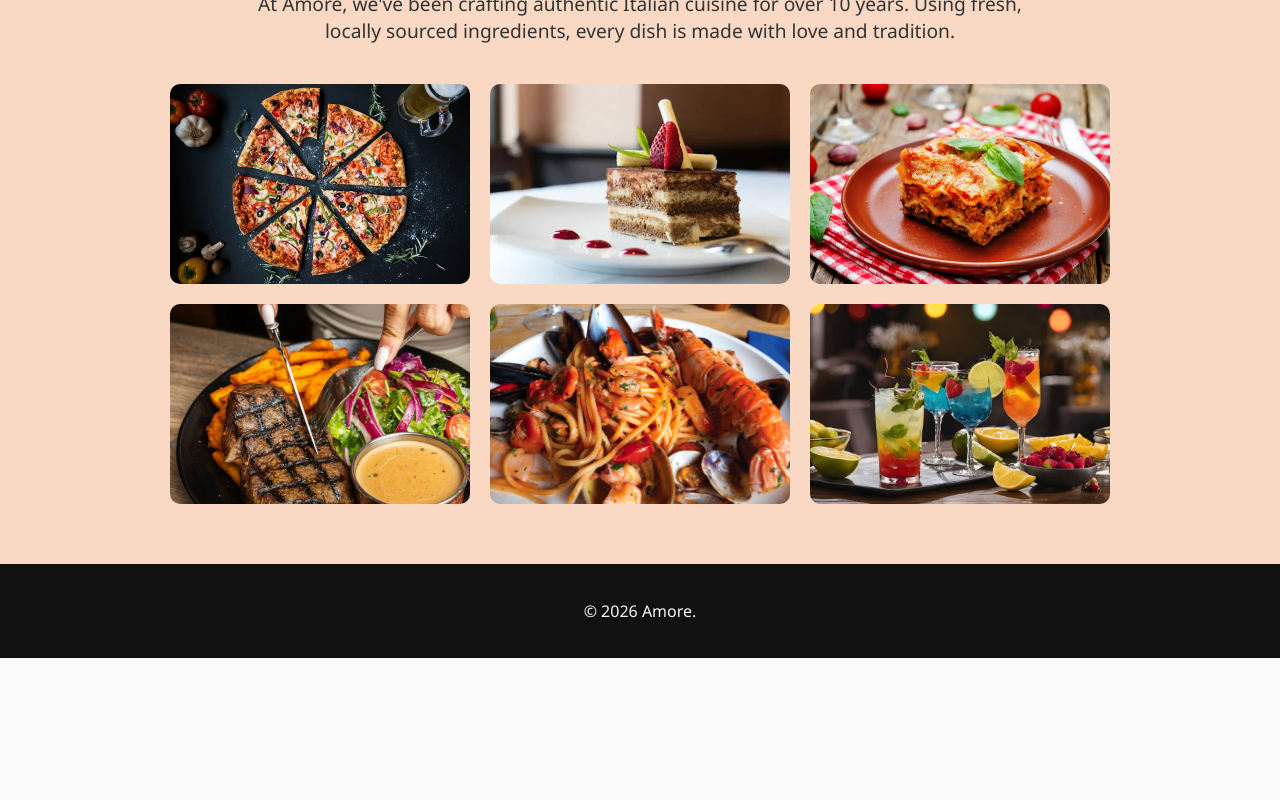
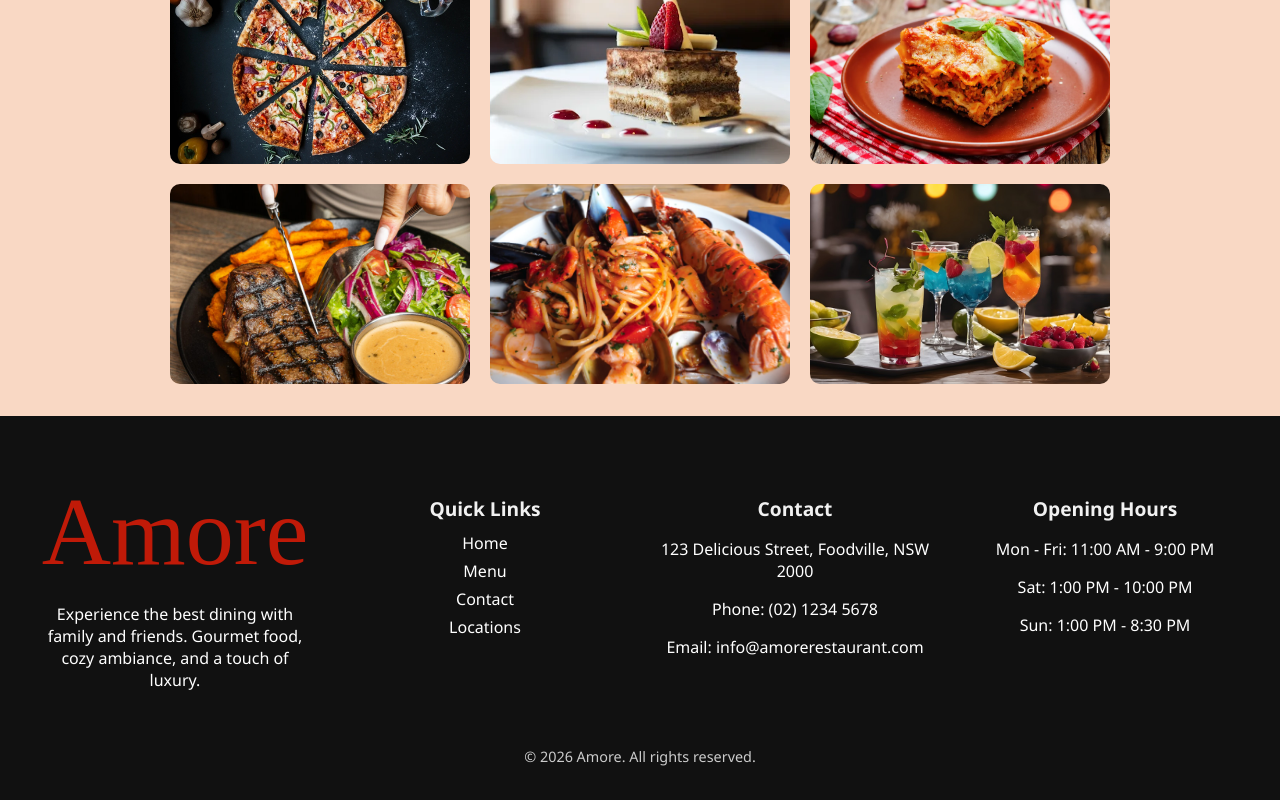
Before and after one commit to skbunny17/Amore-Restaurant, a Next.js app: page / in a window 1280 px wide. Shown: the part 1643-2443 px from the top of the page. Before the commit the page ends 2301 px from the top, so only its background shows below. Built offline with nearby package versions, Linux system fonts and the light colour scheme; a web font is replaced by a local one.

Commit message:
fixed error

```diff
--- a/app/contact/page.tsx
+++ b/app/contact/page.tsx
@@ -17,7 +17,7 @@ export default function ContactPage() {
           <h2>Our Location</h2>
           <p>123 Delicious Street, Foodville, NSW 2000</p>
           <p>Phone: (02) 1234 5678</p>
-          <p>Email: info@restaurant.com</p>
+          <p>Email: info@amorerestaurant.com</p>
 
           {/* Opening Hours */}
           <div className="opening-hours">
--- a/app/footer.tsx
+++ b/app/footer.tsx
@@ -1,7 +1,46 @@
 export default function Footer() {
-return (
-<footer className="footer">
-<p> © 2026 Amore.</p>
-</footer>
-)
+  return (
+    <footer className="footer">
+      <div className="footer-container">
+        {/* Logo / About */}
+        <div className="footer-section">
+          <h1 className="logo">Amore</h1>
+          <p>
+            Experience the best dining with family and friends. Gourmet food, cozy ambiance, and a touch of luxury.
+          </p>
+        </div>
+
+        {/* Quick Links */}
+        <div className="footer-section">
+          <h3>Quick Links</h3>
+          <ul>
+            <li><a href="/">Home</a></li>
+            <li><a href="/menu">Menu</a></li>
+            <li><a href="/contact">Contact</a></li>
+            <li><a href="/locations">Locations</a></li>
+          </ul>
+        </div>
+
+        {/* Contact Info */}
+        <div className="footer-section">
+          <h3>Contact</h3>
+          <p>123 Delicious Street, Foodville, NSW 2000</p>
+          <p>Phone: (02) 1234 5678 </p>
+          <p>Email: info@amorerestaurant.com</p>
+        </div>
+
+        {/* Opening Hours */}
+        <div className="footer-section">
+          <h3>Opening Hours</h3>
+          <p>Mon - Fri: 11:00 AM - 9:00 PM</p>
+          <p>Sat: 1:00 PM - 10:00 PM</p>
+          <p>Sun: 1:00 PM - 8:30 PM</p>
+        </div>
+      </div>
+
+      <div className="footer-bottom">
+        <p>© 2026 Amore. All rights reserved.</p>
+      </div>
+    </footer>
+  );
 }
--- a/app/globals.css
+++ b/app/globals.css
@@ -29,7 +29,9 @@ body {
   font-weight: 400;
   color: #c01a08;
   margin: 0;
+  text-decoration: none;
 }
+
 
 /* ===================== HERO BANNER ===================== */
 
@@ -82,15 +84,21 @@ body {
 
 /* ===================== ABOUT US ===================== */
 
+
+
 .about-us {
-  padding: 60px 20px;
+  padding: 40px 20px;
   text-align: center;
   background: #f9d8c4;
+  padding-bottom: 2rem; /* add some space below */
+  margin-top: 0;        /* remove margin above section */
 }
+
 
 .about-text h3 {
   font-size: 3.5rem;
-  margin-bottom: 20px;
+  margin-bottom: 0.5rem;
+  margin-top: 0;
   font-family: 'Corinthia', cursive;
   color: #c01a08;
   word-spacing: 5px;
@@ -102,6 +110,7 @@ body {
   margin: 0 auto 40px auto;
   color: #333;
 }
+
 
 .about-images {
   display: flex;
@@ -122,8 +131,10 @@ body {
 
 /* ===================== RESERVE TABLE ===================== */
 
+/* Remove space above the Reserve section and title */
 .reserve-section {
-  padding-top: 2rem;
+  padding-top: 0;   /* removes top padding */
+  margin-top: 0;    /* removes top margin */
   padding-bottom: 2rem;
 }
 
@@ -136,9 +147,10 @@ body {
   font-family: 'Corinthia', cursive;
   font-size: 5rem;
   text-align: center;
-  margin-bottom: 1rem;
   word-spacing: 10px;
   color: #c01a08;
+  margin-top: 25;    /* removes top margin on the heading */
+  margin-bottom: 0.5rem;
 }
 
 .reserve-form {
@@ -645,3 +657,56 @@ select.reserve-input {
     margin-left: 50px; /* Increase margin to push the image further to the right */
   }
 }
+
+.footer {
+  background-color: #111;
+  color: #fff;
+  padding: 60px 20px 20px 20px;
+  font-family: 'Segoe UI', sans-serif;
+}
+
+.footer-container {
+  display: flex;
+  flex-wrap: wrap;
+  justify-content: space-between;
+  gap: 40px;
+  max-width: 1200px;
+  margin: 0 auto;
+}
+
+.footer-section {
+  flex: 1 1 220px;
+}
+
+.footer-section h3 {
+  font-size: 1.2rem;
+  margin-bottom: 10px;
+  color: #f1f1f1;
+}
+
+.footer-section ul {
+  list-style: none;
+  padding: 0;
+  margin: 0;
+}
+
+.footer-section ul li {
+  margin-bottom: 6px;
+}
+
+.footer-section ul li a {
+  text-decoration: none;
+  color: #fff;
+  transition: color 0.2s ease;
+}
+
+.footer-section ul li a:hover {
+  color: #e01e08;
+}
+
+.footer-bottom {
+  text-align: center;
+  margin-top: 40px;
+  font-size: 0.9rem;
+  color: #ccc;
+}
```
Also changed, not shown: app/components/navbar.tsx (line endings or trailing spaces).
